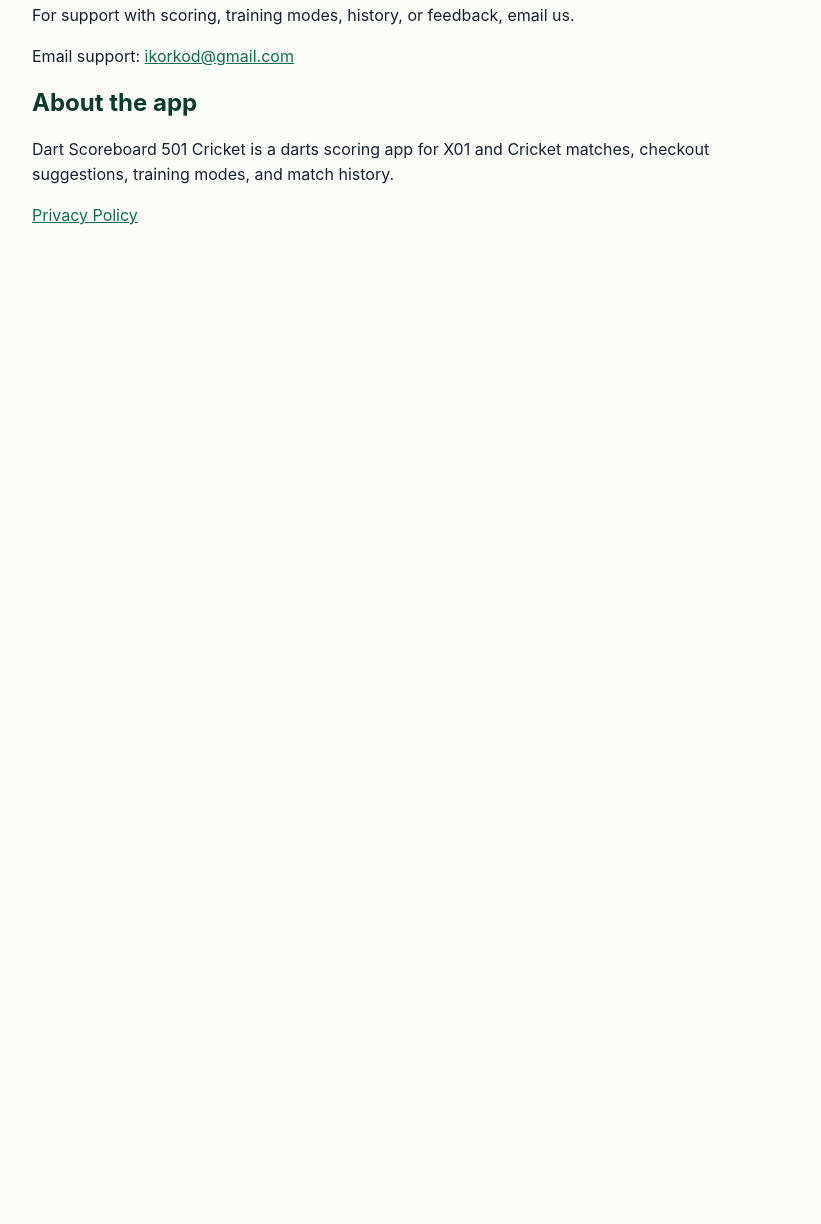
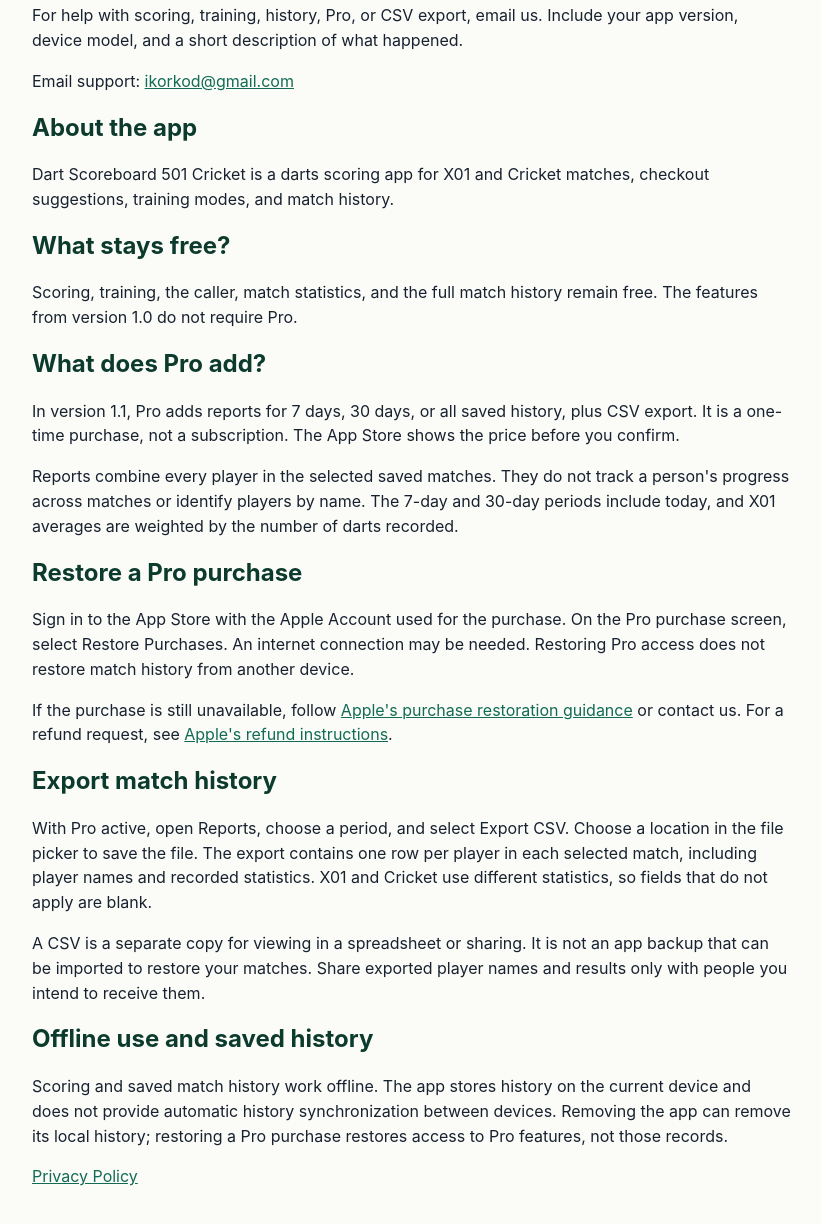
Before and after one commit to Pavkos/darts-scorer, a plain HTML site: page support.html in a window 1280 px wide. Shown: the part 110-1334 px from the top of the page, without its empty margins (228-1049 px from the left). Before the commit the page ends 800 px from the top, so only its background shows below. Drawn offline with Linux system fonts and the light colour scheme.

Commit message:
Update privacy and support for Darts 1.1

```diff
--- a/support.html
+++ b/support.html
@@ -12,10 +12,23 @@
 </head>
 <body>
   <h1>Dart Scoreboard 501 Cricket Support</h1>
-  <p>For support with scoring, training modes, history, or feedback, email us.</p>
+  <p>For help with scoring, training, history, Pro, or CSV export, email us. Include your app version, device model, and a short description of what happened.</p>
   <p>Email support: <a href="mailto:ikorkod@gmail.com?subject=Darts%20Support">ikorkod@gmail.com</a></p>
   <h2>About the app</h2>
   <p>Dart Scoreboard 501 Cricket is a darts scoring app for X01 and Cricket matches, checkout suggestions, training modes, and match history.</p>
+  <h2>What stays free?</h2>
+  <p>Scoring, training, the caller, match statistics, and the full match history remain free. The features from version 1.0 do not require Pro.</p>
+  <h2>What does Pro add?</h2>
+  <p>In version 1.1, Pro adds reports for 7 days, 30 days, or all saved history, plus CSV export. It is a one-time purchase, not a subscription. The App Store shows the price before you confirm.</p>
+  <p>Reports combine every player in the selected saved matches. They do not track a person's progress across matches or identify players by name. The 7-day and 30-day periods include today, and X01 averages are weighted by the number of darts recorded.</p>
+  <h2>Restore a Pro purchase</h2>
+  <p>Sign in to the App Store with the Apple Account used for the purchase. On the Pro purchase screen, select Restore Purchases. An internet connection may be needed. Restoring Pro access does not restore match history from another device.</p>
+  <p>If the purchase is still unavailable, follow <a href="https://support.apple.com/en-us/108096">Apple's purchase restoration guidance</a> or contact us. For a refund request, see <a href="https://support.apple.com/en-us/118223">Apple's refund instructions</a>.</p>
+  <h2>Export match history</h2>
+  <p>With Pro active, open Reports, choose a period, and select Export CSV. Choose a location in the file picker to save the file. The export contains one row per player in each selected match, including player names and recorded statistics. X01 and Cricket use different statistics, so fields that do not apply are blank.</p>
+  <p>A CSV is a separate copy for viewing in a spreadsheet or sharing. It is not an app backup that can be imported to restore your matches. Share exported player names and results only with people you intend to receive them.</p>
+  <h2>Offline use and saved history</h2>
+  <p>Scoring and saved match history work offline. The app stores history on the current device and does not provide automatic history synchronization between devices. Removing the app can remove its local history; restoring a Pro purchase restores access to Pro features, not those records.</p>
   <p><a href="./privacy.html">Privacy Policy</a></p>
 </body>
 </html>
```
Also changed, not shown: privacy.html (+15 -7 lines).
